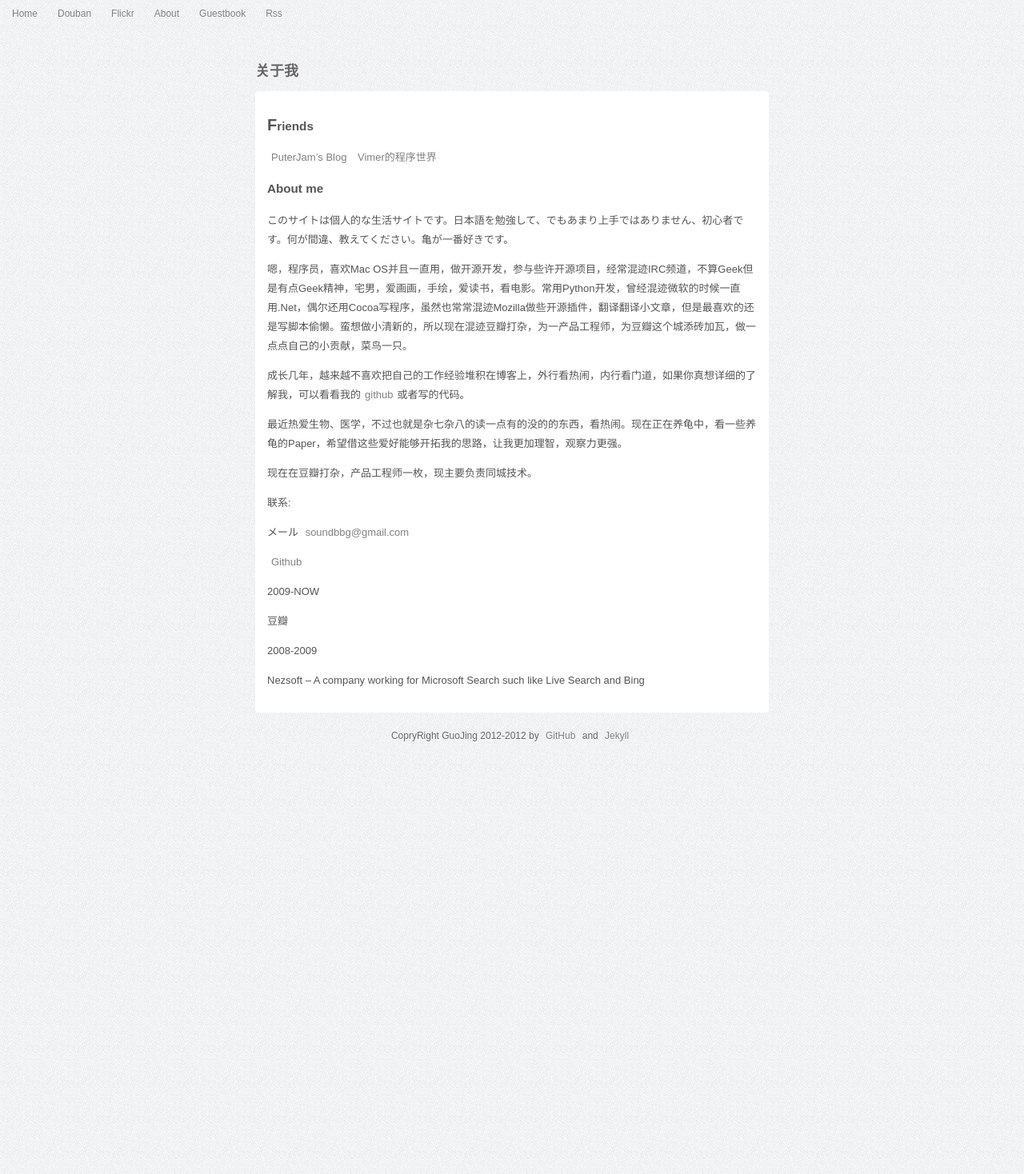
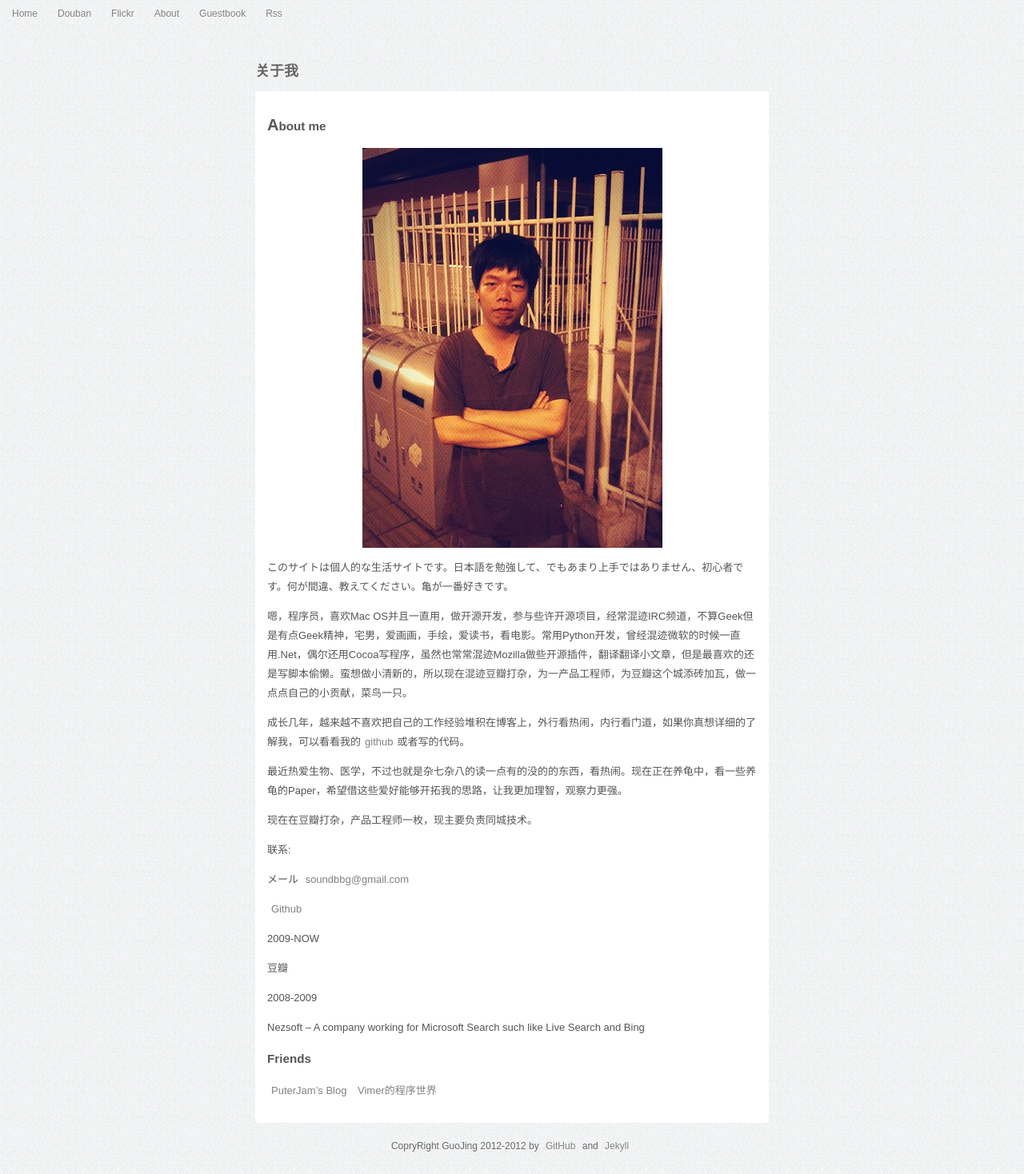
Before and after one commit to zwitzwit/guojing.github.com, a Jekyll site: the page built from about.md, in a window 1280 px wide. Shown: the whole page at 80% size. Built offline with Jekyll 4.4.1, drawn with Linux system fonts in a browser that asks for light colours; Markdown is read by kramdown in place of the engine named in the settings.

Commit message:
add about me pic and change icon

```diff
--- a/about.md
+++ b/about.md
@@ -4,11 +4,10 @@ title:      关于我
 category: blog
 description: 关于我
 ---
-### Friends
-
-[PuterJam's Blog](http://www.pjhome.net/) [Vimer的程序世界](http://www.vimer.cn/)
 
 ### About me
+
+![AboutMe](/images/about.jpg)
 
 このサイトは個人的な生活サイトです。日本語を勉強して、でもあまり上手ではありません、初心者です。何が間違、教えてください。亀が一番好きです。
 
```
Also changed, not shown: other parts of about.md (+4 -0 lines), images/about.jpg (added), images/icon.png.
